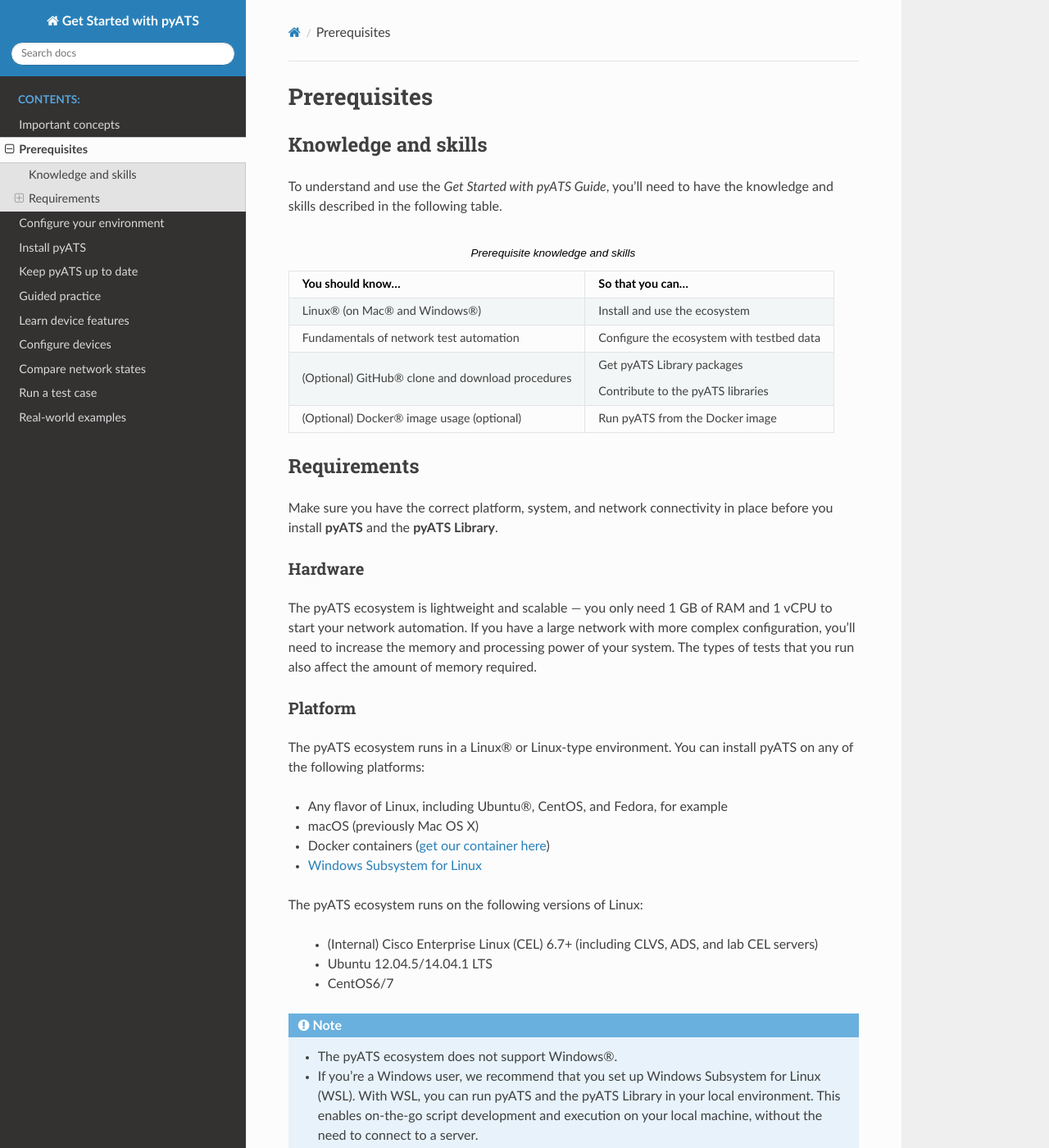
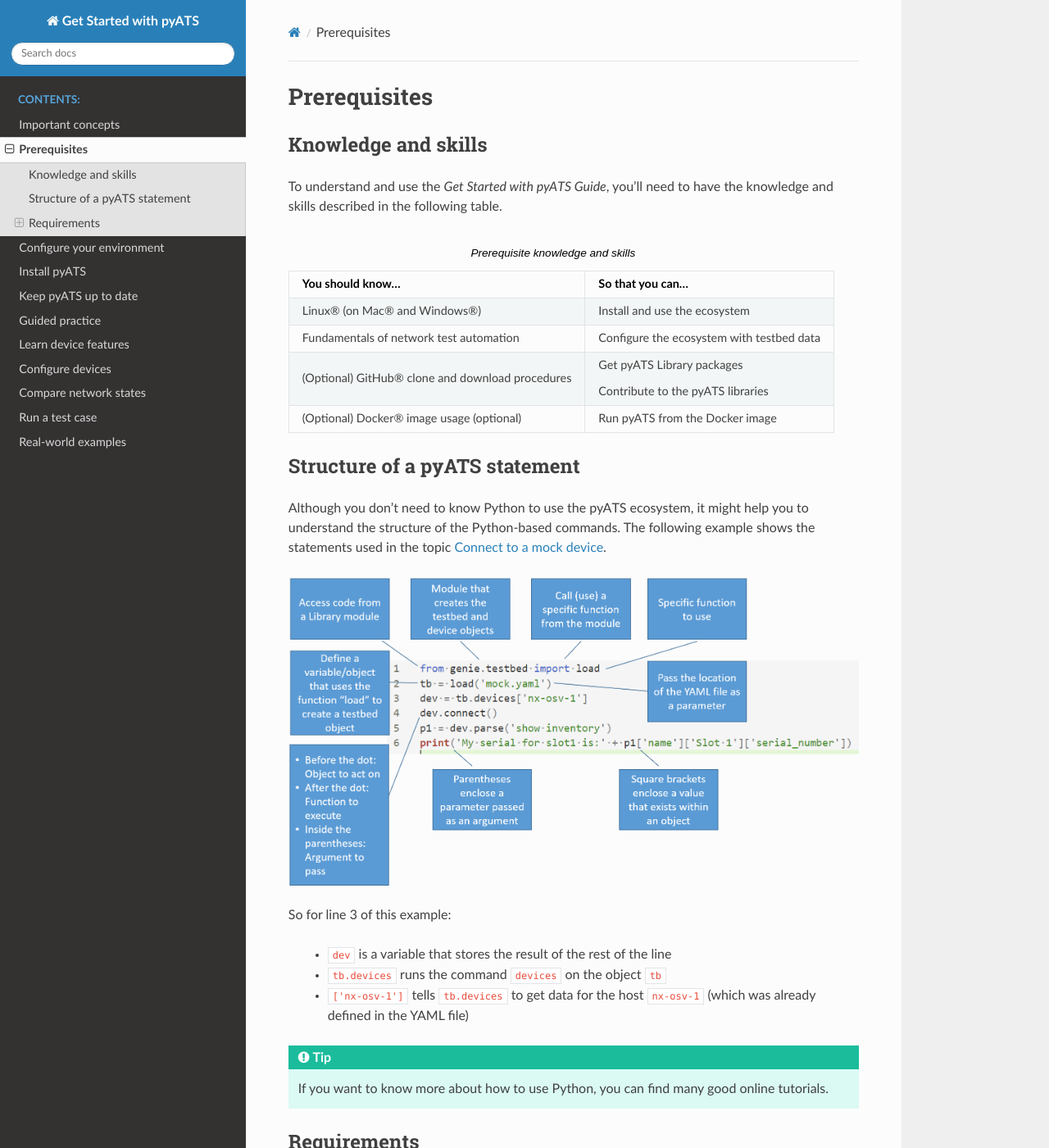
Before and after one commit to CiscoTestAutomation/getting-started, a Sphinx documentation site: the page built from source/prereqs/Prerequisites.rst, in a window 1280 px wide and 1400 px high. Shown: the whole window at 82% size. Built offline with Sphinx 7.4.7 and the Read the Docs theme 2.0.0, drawn with Linux system fonts in a browser that asks for light colours; pages that are not in the unit, such as notebooks, are missing from menus.

Commit message:
Added a section about the structure of a pyATS command.

```diff
--- a/source/prereqs/Prerequisites.rst
+++ b/source/prereqs/Prerequisites.rst
@@ -14,6 +14,22 @@
    "Fundamentals of network test automation", "Configure the ecosystem with testbed data"
    "(Optional) |github_reg| clone and download procedures", "Get |library| packages |br| |br| Contribute to the |pyATS| libraries"
    "(Optional) |docker_reg| image usage (optional)", "Run |pyATS| from the Docker image"
+
+.. _statement-structure:
+
+Structure of a |pyATS| statement
+----------------------------------
+Although you don't need to know Python to use the |pyATS| ecosystem, it might help you to understand the structure of the Python-based commands. The following example shows the statements used in the topic :ref:`connect-to-device`.
+
+.. image:: ../images/structure_python_statement.png
+
+So for line 3 of this example:
+
+ * ``dev`` is a variable that stores the result of the rest of the line
+ * ``tb.devices`` runs the command ``devices`` on the object ``tb``
+ * ``['nx-osv-1']`` tells ``tb.devices`` to get data for the host ``nx-osv-1`` (which was already defined in the YAML file)
+
+.. tip:: If you want to know more about how to use Python, you can find many good online tutorials.
 
 .. _requirements:
 
```
Also changed, not shown: source/images/structure_python_statement.png (added).
